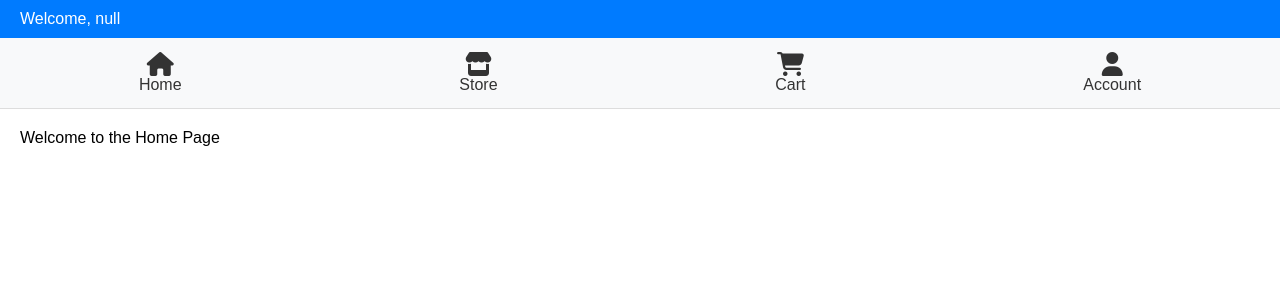
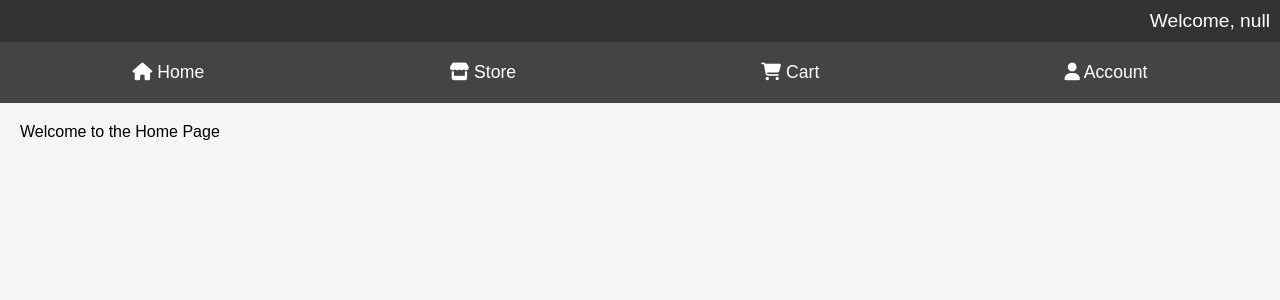
Before and after one commit to Soham-gx/BRS-Studunt, a PHP site: page /hBar.html in a window 1280 px wide. Shown: the top 300 px of the page. Run offline with PHP 8.4, Linux system fonts and the light colour scheme; some libraries are stand-ins or nearby versions.

Commit message:
Update hBar.css

```diff
--- a/hBar.css
+++ b/hBar.css
@@ -1,100 +1,165 @@
-/* CSS for navigation bar and account settings */
-
+/* General Styles */
 body {
     font-family: Arial, sans-serif;
     margin: 0;
     padding: 0;
+    background-color: #f5f5f5;
 }
 
 .header {
-    background-color: #007bff;
+    background-color: #333;
     color: white;
-    padding: 10px 20px;
-    display: flex;
-    justify-content: space-between;
-    align-items: center;
+    padding: 10px;
+    text-align: right;
+    font-size: 1.2em;
 }
 
 .navbar {
-    background-color: #f8f9fa;
-    overflow: hidden;
     display: flex;
+    background-color: #444;
+    padding: 10px;
     justify-content: space-around;
-    border-bottom: 1px solid #ddd;
 }
 
 .nav-item {
-    display: flex;
-    flex-direction: column;
-    align-items: center;
-    padding: 14px 16px;
+    color: white;
     text-decoration: none;
-    color: #333;
+    padding: 10px 20px;
     text-align: center;
+    font-size: 1.1em;
+    transition: background-color 0.3s;
 }
 
 .nav-item:hover {
-    background-color: #ddd;
-    color: black;
+    background-color: #555;
+    border-radius: 5px;
 }
 
-.nav-item i {
-    font-size: 24px;
+#content {
+    padding: 20px;
 }
 
-.page {
-    padding: 20px;
-    display: none;
+/* Store Page Styles */
+#store h2 {
+    text-align: center;
+    margin-bottom: 20px;
 }
 
-#home {
-    display: block;
+#search-box {
+    width: 100%;
+    padding: 15px;
+    font-size: 1em;
+    margin-bottom: 20px;
+    box-sizing: border-box;
+    border: 1px solid #ccc;
+    border-radius: 5px;
 }
-
-.profile-section {
-    margin: 20px 0;
-}
-
-.profile-section label {
-    display: block;
-    margin-bottom: 5px;
-}
-
-.profile-section input {
-    width: 100%;
-    padding: 8px;
-    margin-bottom: 10px;
-}
-
-#profile-image {
-    width: 100px;
-    height: 100px;
-    border-radius: 50%;
-    margin-bottom: 10px;
-    display: block;
-}
-
-/* Additional CSS for store and cart */
 
 #product-list {
     display: flex;
     flex-wrap: wrap;
+    gap: 20px;
+    justify-content: center;
 }
 
 .product {
+    background-color: white;
     border: 1px solid #ddd;
-    padding: 10px;
+    border-radius: 10px;
+    box-shadow: 0 2px 5px rgba(0, 0, 0, 0.1);
+    padding: 15px;
     margin: 10px;
-    width: calc(33% - 20px);
+    width: 30%;
     box-sizing: border-box;
     text-align: center;
+    transition: transform 0.2s, box-shadow 0.2s;
+}
+
+.product:hover {
+    transform: translateY(-5px);
+    box-shadow: 0 4px 10px rgba(0, 0, 0, 0.2);
 }
 
 .product img {
     width: 100%;
     height: auto;
+    border-radius: 10px;
 }
 
+.product h3 {
+    font-size: 1.2em;
+    margin: 10px 0;
+}
+
+.product p {
+    font-size: 1em;
+    color: #666;
+    margin-bottom: 15px;
+}
+
+.product button {
+    background-color: #007bff;
+    color: white;
+    border: none;
+    padding: 10px 20px;
+    font-size: 1em;
+    border-radius: 5px;
+    cursor: pointer;
+    transition: background-color 0.3s;
+}
+
+.product button:hover {
+    background-color: #0056b3;
+}
+
+/* Cart Page Styles */
 #cart-items {
+    background-color: white;
+    border: 1px solid #ddd;
+    border-radius: 10px;
+    padding: 15px;
     margin-bottom: 20px;
 }
+
+#cart-items p {
+    font-size: 1em;
+    color: #333;
+}
+
+#pay-button {
+    background-color: #28a745;
+    color: white;
+    border: none;
+    padding: 10px 20px;
+    font-size: 1em;
+    border-radius: 5px;
+    cursor: pointer;
+    transition: background-color 0.3s;
+}
+
+#pay-button:hover:enabled {
+    background-color: #218838;
+}
+
+#pay-button:disabled {
+    background-color: #ccc;
+    cursor: not-allowed;
+}
+
+#cod-option {
+    margin-right: 10px;
+    transform: scale(1.5);
+}
+
+/* Responsive Design */
+@media (max-width: 768px) {
+    .product {
+        width: 45%;
+    }
+}
+
+@media (max-width: 480px) {
+    .product {
+        width: 100%;
+    }
+}
```
